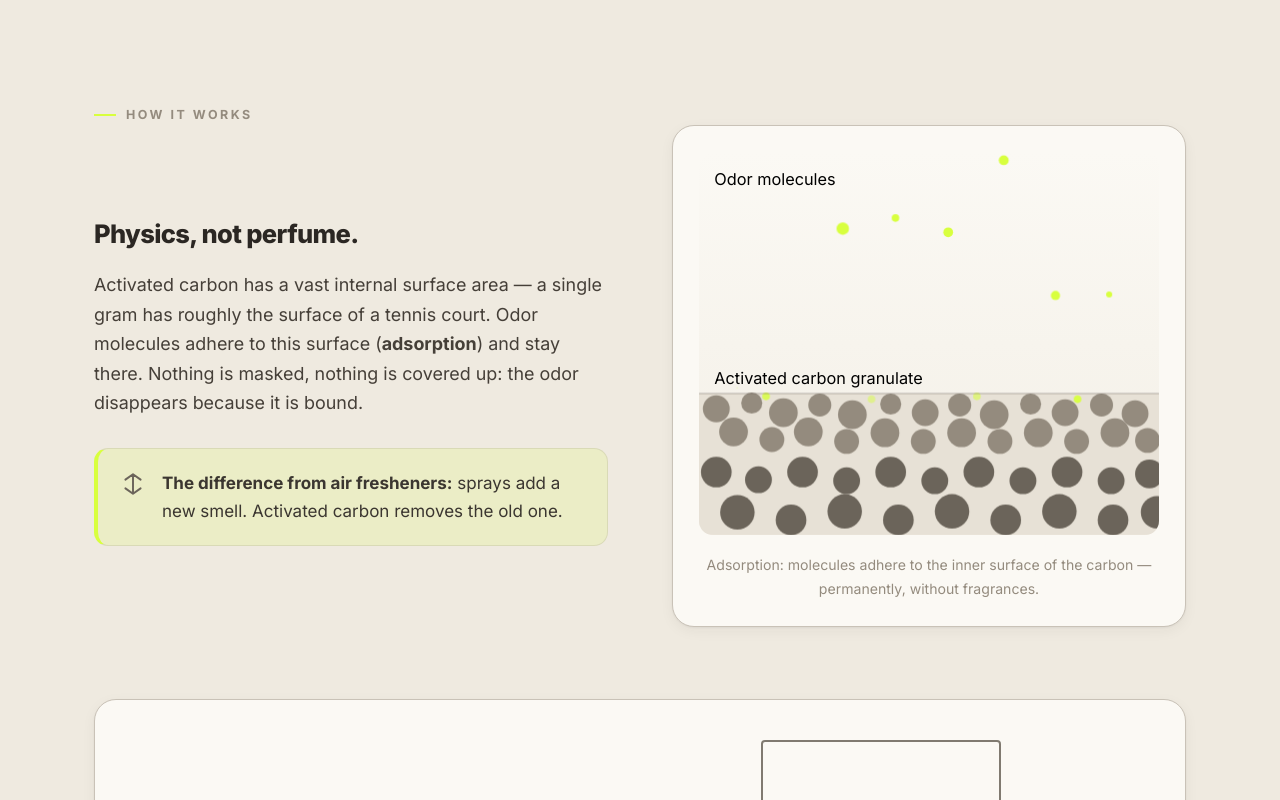
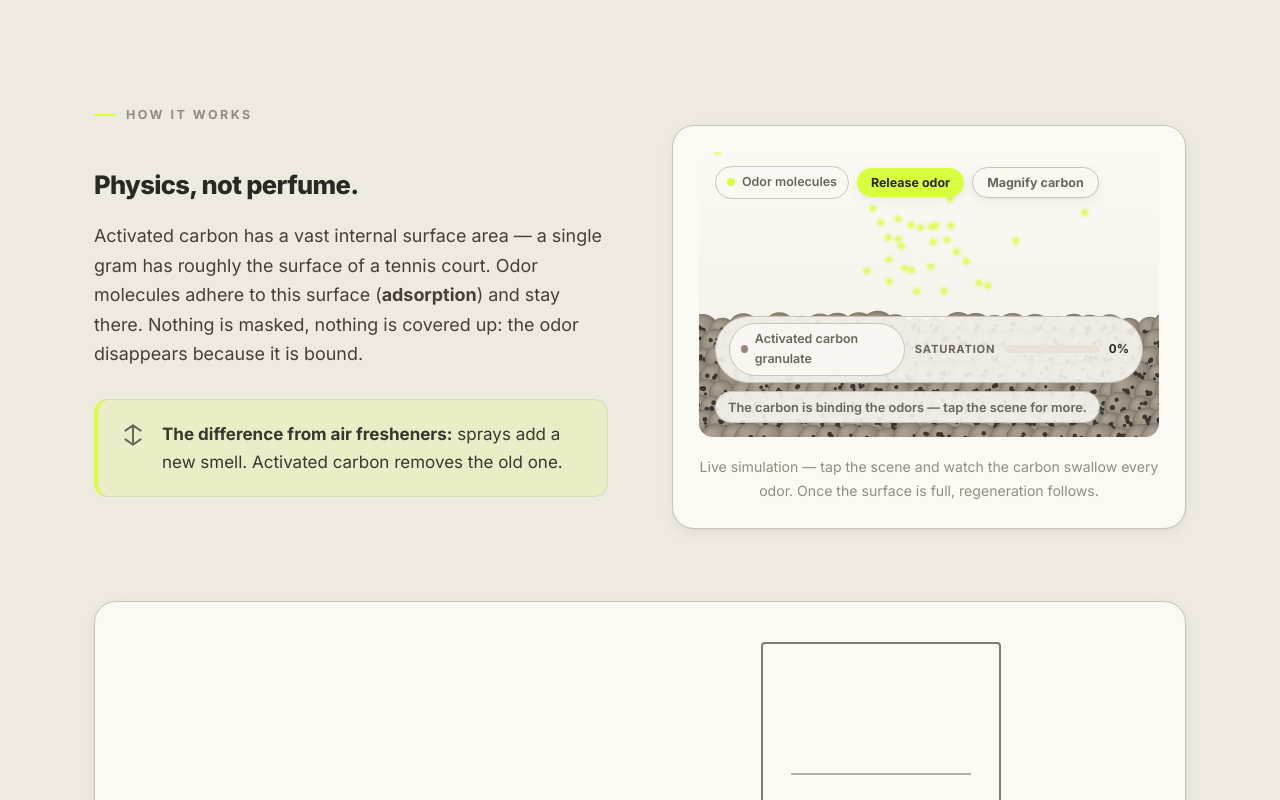
Before and after one commit to hanso31/no-dank-website, a plain HTML site: page index.html in a window 1280 px wide. Shown: the part 688-1488 px from the top of the page. Drawn offline with Linux system fonts and the light colour scheme; animation ran at ten frames a second.

Commit message:
Interaktive Adsorptions-Simulation (Canvas): Partikel, Poren, Sättigung, Regeneration, Zoom

```diff
--- a/app.js
+++ b/app.js
@@ -27,7 +27,15 @@
     "wirkung.diff": "<strong>The difference from air fresheners:</strong> sprays add a new smell. Activated carbon removes the old one.",
     "wirkung.svgOdors": "Odor molecules",
     "wirkung.svgCarbon": "Activated carbon granulate",
-    "wirkung.caption": "Adsorption: molecules adhere to the inner surface of the carbon — permanently, without fragrances.",
+    "wirkung.simAria": "Animation: odor molecules being bound by activated carbon",
+    "wirkung.simBurst": "Release odor",
+    "wirkung.simZoom": "Magnify carbon",
+    "wirkung.simUnzoom": "Full view",
+    "wirkung.simSat": "Saturation",
+    "wirkung.simStatusAbs": "The carbon is binding the odors — tap the scene for more.",
+    "wirkung.simStatusFull": "Surface full — like after weeks of use.",
+    "wirkung.simStatusRegen": "Regeneration: heat releases the molecules. (See “Care”.)",
+    "wirkung.caption": "Live simulation — tap the scene and watch the carbon swallow every odor. Once the surface is full, regeneration follows.",
     "wirkung.compare1": "activated carbon — tiny, unremarkable",
     "wirkung.compare2": "of internal surface area, binding odors",
     "wirkung.compareNum1": "1 g",
@@ -129,6 +137,9 @@
     document.querySelectorAll("[data-i18n-ph]").forEach(function (el) {
       DE["ph:" + el.getAttribute("data-i18n-ph")] = el.getAttribute("placeholder") || "";
     });
+    document.querySelectorAll("[data-i18n-aria]").forEach(function (el) {
+      DE[el.getAttribute("data-i18n-aria")] = el.getAttribute("aria-label") || "";
+    });
   }
 
   function applyLang(lang) {
@@ -141,6 +152,10 @@
     document.querySelectorAll("[data-i18n-ph]").forEach(function (el) {
       var v = dict["ph:" + el.getAttribute("data-i18n-ph")];
       if (v !== undefined) el.setAttribute("placeholder", v);
+    });
+    document.querySelectorAll("[data-i18n-aria]").forEach(function (el) {
+      var v = dict[el.getAttribute("data-i18n-aria")];
+      if (v !== undefined) el.setAttribute("aria-label", v);
     });
     document.documentElement.setAttribute("lang", lang);
     document.title = META[lang].title;
--- /dev/null
+++ b/sim.js
@@ -0,0 +1,363 @@
+/* ==========================================================================
+   no dank. — sim.js
+   Interaktive Adsorptions-Simulation (Canvas 2D, kein Dependency)
+   Phasen: absorb → full → regen (Loop). Klick tippt Geruch ein.
+   ========================================================================== */
+(function () {
+  "use strict";
+
+  var canvas = document.getElementById("adsorption-canvas");
+  if (!canvas || !canvas.getContext) return;
+  var ctx = canvas.getContext("2d");
+  var REDUCED = window.matchMedia && window.matchMedia("(prefers-reduced-motion: reduce)").matches;
+
+  /* ---------- Welt ---------- */
+  var LW = 1000, LH = 620, BED_TOP = 400;
+
+  function surfaceY(x) { return BED_TOP + 10 * Math.sin(x * 0.017) + 6 * Math.sin(x * 0.043 + 2); }
+
+  /* Granulat: gefülltes Bett mit Poren */
+  var granules = [], totalPores = 0;
+  (function buildBed() {
+    var y, x, row = 0;
+    for (y = BED_TOP - 14; y < LH + 50; y += 34, row++) {
+      for (x = -30 + (row % 2) * 21; x < LW + 60; x += 42) {
+        var r = 26 + Math.random() * 12;
+        var pores = [];
+        var n = 4 + Math.floor(Math.random() * 3);
+        for (var i = 0; i < n; i++) {
+          var a = Math.random() * Math.PI * 2, d = Math.random() * r * 0.52;
+          pores.push({ dx: Math.cos(a) * d, dy: Math.sin(a) * d, pr: 3.4 + Math.random() * 2.8, occ: false });
+        }
+        totalPores += n;
+        granules.push({ x: x + (Math.random() * 12 - 6), y: y + (Math.random() * 8 - 4), r: r, pores: pores });
+      }
+    }
+  })();
+
+  var focus = granules.reduce(function (best, g) {
+    var db = Math.abs(best.x - LW / 2) + Math.abs(best.y - (BED_TOP + 30));
+    var dg = Math.abs(g.x - LW / 2) + Math.abs(g.y - (BED_TOP + 30));
+    return dg < db ? g : best;
+  }, granules[0]);
+
+  /* ---------- Moleküle ---------- */
+  var molecules = [], occCount = 0;
+
+  function spawn(x, y, n) {
+    for (var i = 0; i < n; i++) {
+      if (molecules.length > 240) return;
+      molecules.push({
+        x: x + (Math.random() * 50 - 25),
+        y: y + (Math.random() * 30 - 15),
+        vx: Math.random() * 1.6 - 0.8, vy: Math.random() * 0.8,
+        st: 0, /* 0 frei, 1 zielt, 2 haftet */
+        pore: null, gran: null, fade: 1
+      });
+    }
+  }
+
+  /* Sprite weichzeichnen (Glow) */
+  var sprite = document.createElement("canvas");
+  sprite.width = sprite.height = 48;
+  (function () {
+    var g = sprite.getContext("2d");
+    var grad = g.createRadialGradient(24, 24, 2, 24, 24, 22);
+    grad.addColorStop(0, "rgba(216,255,62,1)");
+    grad.addColorStop(0.35, "rgba(216,255,62,.55)");
+    grad.addColorStop(1, "rgba(216,255,62,0)");
+    g.fillStyle = grad;
+    g.beginPath(); g.arc(24, 24, 22, 0, 7); g.fill();
+  })();
+
+  /* ---------- Kamera ---------- */
+  var W = 0, H = 0, dpr = 1;
+  var cam = { s: 1, x: 0, y: 0, ts: 1, tx: 0, ty: 0, zoomed: false };
+
+  function baseFit() {
+    var s = Math.min(W / LW, H / LH);
+    return { s: s, x: (W - LW * s) / 2, y: (H - LH * s) / 2 };
+  }
+  function setCamTarget() {
+    if (cam.zoomed) {
+      var f = focus, s = baseFit().s * 2.5;
+      cam.ts = s; cam.tx = W / 2 - f.x * s; cam.ty = H * 0.52 - f.y * s;
+    } else {
+      var b = baseFit();
+      cam.ts = b.s; cam.tx = b.x; cam.ty = b.y;
+    }
+  }
+  function resize() {
+    var rect = canvas.parentElement.getBoundingClientRect();
+    W = Math.max(280, rect.width);
+    H = W * (LH / LW);
+    dpr = Math.min(2, window.devicePixelRatio || 1);
+    canvas.width = W * dpr; canvas.height = H * dpr;
+    canvas.style.height = H + "px";
+    setCamTarget();
+    if (REDUCED) drawStatic();
+  }
+
+  /* ---------- Phasen ---------- */
+  var phase = "absorb", phaseT = 0, regenWave = 0;
+
+  function setPhase(p) {
+    phase = p; phaseT = 0;
+    var map = { absorb: "sim-status-abs", full: "sim-status-full", regen: "sim-status-regen" };
+    ["sim-status-abs", "sim-status-full", "sim-status-regen"].forEach(function (id) {
+      var el = document.getElementById(id);
+      if (el) el.classList.toggle("on", id === map[p]);
+    });
+  }
+
+  /* ---------- Update ---------- */
+  function findPore(mx) {
+    var best = null, bd = 1e9;
+    for (var i = 0; i < granules.length; i++) {
+      var g = granules[i];
+      if (g.y + g.r < BED_TOP - 20 || g.y - g.r > BED_TOP + 160) continue;
+      for (var j = 0; j < g.pores.length; j++) {
+        var p = g.pores[j];
+        if (p.occ) continue;
+        var px = g.x + p.dx, d = Math.abs(px - mx);
+        if (d < bd) { bd = d; best = { g: g, p: p }; }
+      }
+    }
+    return best;
+  }
+
+  function update(dt) {
+    phaseT += dt;
+    cam.s += (cam.ts - cam.s) * 0.09;
+    cam.x += (cam.tx - cam.x) * 0.09;
+    cam.y += (cam.ty - cam.y) * 0.09;
+    regenWave = Math.max(0, regenWave - dt * 0.02);
+
+    if (phase === "full" && phaseT > 2200) startRegen();
+    if (phase === "regen" && phaseT > 1900) setPhase("absorb");
+
+    var full = occCount >= totalPores * 0.55;
+
+    /* Ambient-Nachschub */
+    if (!REDUCED && phase === "absorb" && Math.random() < 0.07) {
+      var free = 0;
+      for (var k = 0; k < molecules.length; k++) if (molecules[k].st === 0) free++;
+      if (free < 70) spawn(Math.random() * LW, -10, 1);
+    }
+
+    for (var i = molecules.length - 1; i >= 0; i--) {
+      var m = molecules[i];
+
+      if (m.st === 2) { /* haftet */
+        if (phase === "regen") { /* freiwerden */
+          m.st = 0; m.pore.occ = false; m.pore = null; m.gran = null;
+          occCount = Math.max(0, occCount - 1);
+          m.vy = -(1.2 + Math.random() * 1.4); m.vx = Math.random() * 1 - 0.5;
+        }
+        continue;
+      }
+
+      if (m.st === 1) { /* steuert Pore an */
+        var tx = m.gran.x + m.pore.dx, ty = m.gran.y + m.pore.dy;
+        var dx = tx - m.x, dy = ty - m.y, d2 = dx * dx + dy * dy;
+        if (d2 < 9) {
+          m.st = 2; m.x = tx; m.y = ty; m.pore.occ = true; occCount++;
+          if (occCount >= totalPores * 0.55 && phase === "absorb") setPhase("full");
+        } else {
+          var sp = 0.09 * dt / 16;
+          m.vx = dx * sp; m.vy = dy * sp;
+          m.x += m.vx; m.y += m.vy;
+        }
+        continue;
+      }
+
+      /* frei: Brown'sche Bewegung + Anziehung an der Oberfläche */
+      m.vx += (Math.random() - 0.5) * 0.22;
+      m.vy += (Math.random() - 0.5) * 0.16 + 0.012;
+      var sy = surfaceY(m.x);
+      if (m.y > sy - 110) m.vy += 0.05;
+      m.vx *= 0.985; m.vy *= 0.99;
+      m.x += m.vx * (dt / 16); m.y += m.vy * (dt / 16);
+
+      if (m.y >= sy - 4) {
+        if (phase === "regen" || full) { m.vy = -Math.abs(m.vy) * 0.55 - 0.3; m.y = sy - 5; }
+        else {
+          var t = findPore(m.x);
+          if (t) { m.st = 1; m.pore = t.p; m.gran = t.g; }
+          else { m.vy = -Math.abs(m.vy) * 0.5; }
+        }
+      }
+      if (m.y < -60 || m.x < -80 || m.x > LW + 80) molecules.splice(i, 1);
+    }
+
+    /* HUD */
+    var pct = Math.round(occCount / totalPores * 100);
+    var fillEl = document.getElementById("sim-fill");
+    var pctEl = document.getElementById("sim-pct");
+    if (fillEl) fillEl.style.width = pct + "%";
+    if (pctEl) pctEl.textContent = pct + "%";
+  }
+
+  function startRegen() {
+    setPhase("regen");
+    regenWave = 1;
+  }
+
+  /* ---------- Zeichnen ---------- */
+  function drawGranule(g) {
+    var sx = g.x * cam.s + cam.x, sy = g.y * cam.s + cam.y, sr = g.r * cam.s;
+    if (sx < -sr || sx > W + sr) return;
+
+    ctx.beginPath();
+    ctx.arc(sx, sy, sr, 0, 7);
+    var grad = ctx.createRadialGradient(sx - sr * 0.35, sy - sr * 0.4, sr * 0.15, sx, sy, sr);
+    grad.addColorStop(0, "#A79E90");
+    grad.addColorStop(0.65, "#948B7E");
+    grad.addColorStop(1, "#7C7468");
+    ctx.fillStyle = grad;
+    ctx.fill();
+
+    if (sr > 12) {
+      for (var i = 0; i < g.pores.length; i++) {
+        var p = g.pores[i];
+        var px = sx + p.dx * cam.s, py = sy + p.dy * cam.s, pr = Math.max(1.6, p.pr * cam.s * 0.9);
+        ctx.beginPath();
+        ctx.arc(px, py, pr, 0, 7);
+        ctx.fillStyle = "#3B362F";
+        ctx.fill();
+        if (p.occ) {
+          ctx.drawImage(sprite, px - pr * 2.4, py - pr * 2.4, pr * 4.8, pr * 4.8);
+        }
+      }
+    }
+  }
+
+  function draw() {
+    ctx.setTransform(dpr, 0, 0, dpr, 0, 0);
+    ctx.clearRect(0, 0, W, H);
+
+    /* Regenerations-Puls */
+    if (regenWave > 0) {
+      ctx.fillStyle = "rgba(216,255,62," + (regenWave * 0.12) + ")";
+      ctx.fillRect(0, 0, W, H);
+      var rw = (1 - regenWave) * Math.max(W, H) * 1.2;
+      ctx.beginPath();
+      ctx.arc(W / 2, H * 0.72, rw, 0, 7);
+      ctx.strokeStyle = "rgba(216,255,62," + (regenWave * 0.5) + ")";
+      ctx.lineWidth = 3;
+      ctx.stroke();
+    }
+
+    /* Bett */
+    ctx.beginPath();
+    ctx.moveTo(0, surfaceY(0) * 0 + BED_TOP * cam.s + cam.y - 14 * cam.s);
+    for (var x = 0; x <= LW; x += 24) {
+      ctx.lineTo(x * cam.s + cam.x, surfaceY(x) * cam.s + cam.y);
+    }
+    ctx.lineTo(LW * cam.s + cam.x, LH * cam.s + cam.y + 4);
+    ctx.lineTo(0, LH * cam.s + cam.y + 4);
+    ctx.closePath();
+    ctx.fillStyle = "#E7E1D6";
+    ctx.fill();
+
+    for (var i = 0; i < granules.length; i++) drawGranule(granules[i]);
+
+    /* freie Moleküle */
+    for (i = 0; i < molecules.length; i++) {
+      var m = molecules[i];
+      if (m.st !== 0) continue;
+      var mx = m.x * cam.s + cam.x, my = m.y * cam.s + cam.y;
+      if (my < -20 || my > H + 20) continue;
+      var r = Math.max(2.4, 4.6 * cam.s);
+      ctx.drawImage(sprite, mx - r * 2.6, my - r * 2.6, r * 5.2, r * 5.2);
+    }
+  }
+
+  function drawStatic() {
+    /* Reduzierte Bewegung: ein aussagekräftiges Standbild */
+    setPhase("absorb");
+    for (var i = 0; i < Math.floor(totalPores * 0.35); i++) {
+      var g = granules[Math.floor(Math.random() * granules.length)];
+      var free = g.pores.filter(function (p) { return !p.occ; });
+      if (free.length) { free[0].occ = true; occCount++; }
+    }
+    spawn(LW * 0.3, 140, 10); spawn(LW * 0.7, 100, 8);
+    for (i = 0; i < molecules.length; i++) {
+      var m = molecules[i], t = findPore(m.x);
+      if (t && Math.random() < 0.6) { m.st = 2; m.pore = t.p; m.gran = t.g; t.p.occ = true; }
+    }
+    var b = baseFit();
+    cam.s = b.s; cam.x = b.x; cam.y = b.y;
+    var fillEl = document.getElementById("sim-fill");
+    var pctEl = document.getElementById("sim-pct");
+    if (fillEl) fillEl.style.width = Math.round(occCount / totalPores * 100) + "%";
+    if (pctEl) pctEl.textContent = Math.round(occCount / totalPores * 100) + "%";
+    draw();
+  }
+
+  /* ---------- Loop ---------- */
+  var running = false, raf = null, last = 0, started = false;
+
+  function frame(t) {
+    if (!running) return;
+    var dt = Math.min(50, t - last || 16);
+    last = t;
+    update(dt);
+    draw();
+    raf = requestAnimationFrame(frame);
+  }
+  function start() {
+    if (running || REDUCED) return;
+    running = true; last = 0;
+    raf = requestAnimationFrame(frame);
+  }
+  function stop() {
+    running = false;
+    if (raf) cancelAnimationFrame(raf);
+  }
+
+  /* ---------- Events ---------- */
+  function toWorld(cx, cy) {
+    var rect = canvas.getBoundingClientRect();
+    return { x: ((cx - rect.left) - cam.x) / cam.s, y: ((cy - rect.top) - cam.y) / cam.s };
+  }
+  canvas.addEventListener("pointerdown", function (e) {
+    var w = toWorld(e.clientX, e.clientY);
+    spawn(Math.min(LW, Math.max(0, w.x)), Math.min(BED_TOP - 30, Math.max(0, w.y)), 20);
+  });
+
+  var burstBtn = document.getElementById("sim-burst");
+  if (burstBtn) burstBtn.addEventListener("click", function () {
+    spawn(LW * (0.2 + Math.random() * 0.6), 40 + Math.random() * 120, 30);
+  });
+
+  var zoomBtn = document.getElementById("sim-zoom");
+  if (zoomBtn) zoomBtn.addEventListener("click", function () {
+    cam.zoomed = !cam.zoomed;
+    setCamTarget();
+    var spans = zoomBtn.querySelectorAll("span");
+    for (var i = 0; i < spans.length; i++) spans[i].hidden = !spans[i].hidden;
+  });
+
+  window.addEventListener("resize", resize);
+
+  if ("IntersectionObserver" in window && !REDUCED) {
+    var io = new IntersectionObserver(function (entries) {
+      entries.forEach(function (e) {
+        if (e.isIntersecting) {
+          if (!started) { started = true; setPhase("absorb"); spawn(LW * 0.5, 60, 26); }
+          start();
+        } else stop();
+      });
+    }, { threshold: 0.15 });
+    io.observe(canvas);
+  }
+
+  /* ---------- Init ---------- */
+  resize();
+  if (REDUCED) {
+    drawStatic();
+  } else {
+    setPhase("absorb");
+  }
+})();
--- a/styles.css
+++ b/styles.css
@@ -197,20 +197,58 @@ strong { font-weight: 700; }
 .viz-card svg { display: block; width: 100%; height: auto; }
 .viz-caption { font-size: .88rem; color: var(--stein); margin-top: 18px; text-align: center; }
 
-.adsorption-svg { background: linear-gradient(#FBF9F4, #F3EFE6); border-radius: 14px; }
-.mol { transform-box: fill-box; transform-origin: center; animation: molFall var(--t,7s) linear var(--d,0s) infinite; }
-@keyframes molFall {
-  0%   { transform: translateY(-30px) scale(1); opacity: 0; }
-  10%  { opacity: 1; }
-  78%  { opacity: 1; }
-  92%  { transform: translateY(215px) scale(.45); opacity: .9; }
-  100% { transform: translateY(228px) scale(.1); opacity: 0; }
+/* ---------- Adsorptions-Simulation ---------- */
+.sim-wrap {
+  position: relative; border-radius: 14px; overflow: hidden;
+  background: linear-gradient(#FBF9F4, #F3EFE6);
 }
-.stuck { animation: stuckPulse 3s ease-in-out infinite; }
-.stuck:nth-child(2) { animation-delay: .7s; }
-.stuck:nth-child(3) { animation-delay: 1.4s; }
-.stuck:nth-child(4) { animation-delay: 2.1s; }
-@keyframes stuckPulse { 0%,100% { opacity: .45; } 50% { opacity: 1; } }
+.sim-wrap canvas { display: block; width: 100%; height: auto; touch-action: manipulation; cursor: crosshair; }
+.sim-hud {
+  position: absolute; inset: 0; pointer-events: none;
+  display: flex; flex-direction: column; justify-content: space-between;
+  padding: 14px 16px;
+}
+.sim-top { display: flex; gap: 8px; align-items: center; flex-wrap: wrap; }
+.sim-label {
+  display: inline-flex; align-items: center; gap: 7px;
+  font-size: .78rem; font-weight: 600; color: var(--rauch);
+  background: rgba(251, 249, 244, .88); border: 1px solid var(--stein-hell);
+  padding: 5px 11px; border-radius: 999px;
+}
+.sim-label::before { content: ""; width: 8px; height: 8px; border-radius: 50%; background: var(--lime); }
+.sim-label.carbon::before { background: var(--stein); }
+.sim-btn {
+  pointer-events: auto; cursor: pointer;
+  font-family: var(--font); font-size: .78rem; font-weight: 700; color: var(--kohle);
+  background: var(--lime); border: none; border-radius: 999px; padding: 7px 14px;
+  box-shadow: var(--shadow-sm); transition: transform .2s var(--ease), filter .2s var(--ease);
+}
+.sim-btn:hover { transform: translateY(-1px); filter: brightness(.97); }
+.sim-btn.ghost { background: rgba(251, 249, 244, .92); border: 1px solid var(--stein-hell); color: var(--rauch); }
+.sim-bottom { display: flex; flex-direction: column; gap: 8px; align-items: flex-start; }
+.sim-meter {
+  display: flex; align-items: center; gap: 10px;
+  background: rgba(251, 249, 244, .88); border: 1px solid var(--stein-hell);
+  border-radius: 999px; padding: 6px 13px; max-width: 100%;
+}
+.sim-meter-label { font-size: .7rem; font-weight: 700; letter-spacing: .07em; text-transform: uppercase; color: var(--rauch); }
+.sim-meter-track { width: 110px; height: 8px; border-radius: 99px; background: var(--papier-2); overflow: hidden; display: inline-block; }
+.sim-meter-fill { display: block; height: 100%; width: 0%; background: var(--lime); border-radius: 99px; transition: width .4s var(--ease); }
+.sim-meter-pct { font-size: .76rem; font-weight: 700; color: var(--kohle); font-variant-numeric: tabular-nums; }
+.sim-status { position: relative; height: 1.9em; width: 100%; }
+.sim-status p {
+  position: absolute; inset: 0; margin: 0; width: max-content; max-width: 100%;
+  font-size: .8rem; font-weight: 600; color: var(--rauch);
+  background: rgba(251, 249, 244, .88); border: 1px solid var(--stein-hell);
+  border-radius: 999px; padding: 5px 12px;
+  opacity: 0; transition: opacity .45s var(--ease);
+  overflow: hidden; text-overflow: ellipsis; white-space: nowrap;
+}
+.sim-status p.on { opacity: 1; }
+@media (max-width: 540px) {
+  .sim-meter-track { width: 64px; }
+  .sim-btn { font-size: .72rem; padding: 6px 11px; }
+}
 
 .airflow-svg { background: linear-gradient(#FBF9F4, #F3EFE6); border-radius: 14px; }
 .fan-blades { transform-box: fill-box; transform-origin: center; animation: fanSpin 2.6s linear infinite; }
```
Also changed, not shown: index.html (+25 -49 lines).
